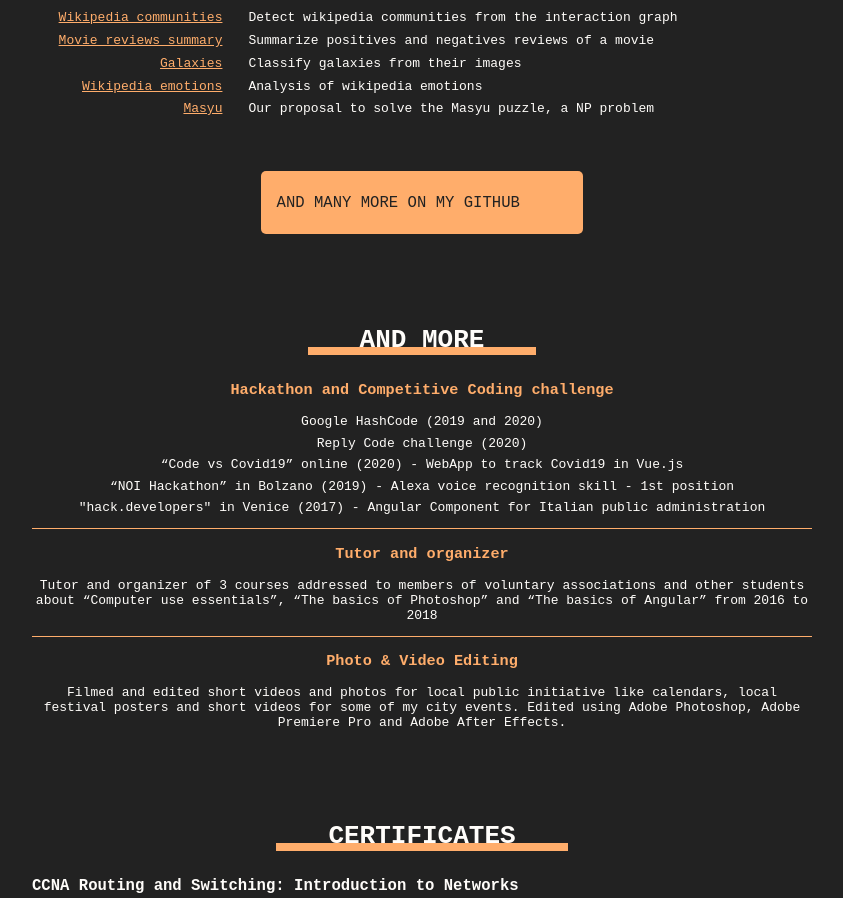
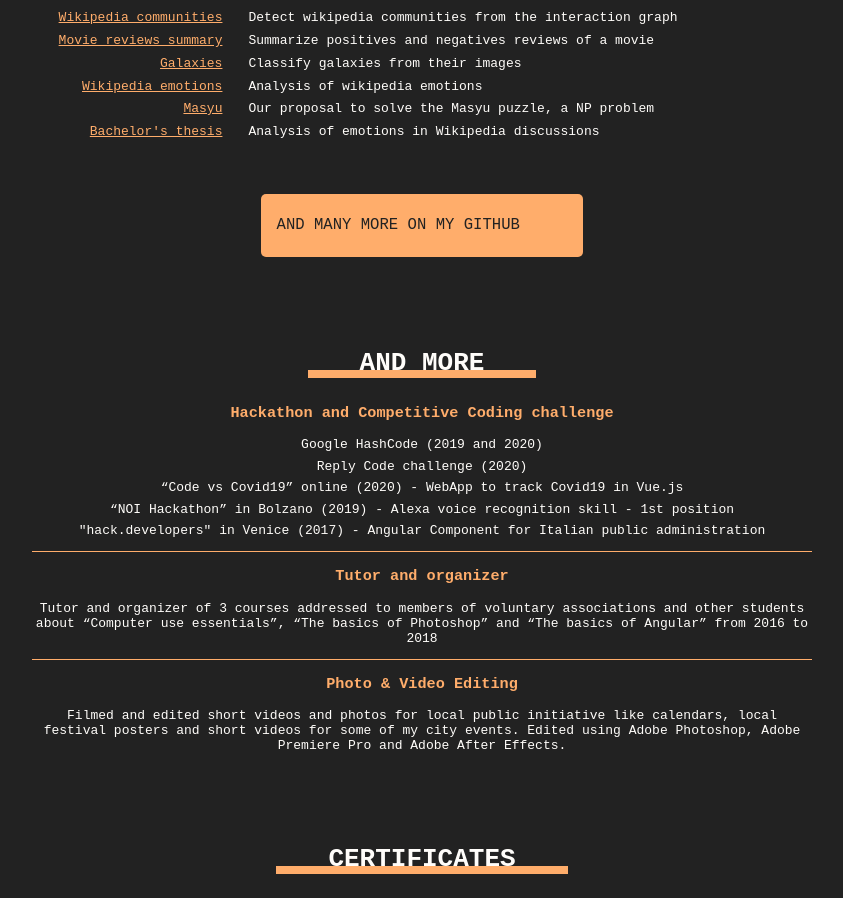
Before and after one commit to nicolatoscan/nicolatoscan, a Svelte app: page / in a window 1280 px wide. Shown: the part 3800-4698 px from the top of the page, without its empty margins (218-1061 px from the left). Built offline with nearby package versions, Linux system fonts and the light colour scheme; some icons are missing.

Commit message:
new project

```diff
--- a/src/components/Projects.svelte
+++ b/src/components/Projects.svelte
@@ -56,6 +56,7 @@
             { name: "Galaxies",              link: "https://github.com/nicolatoscan/ml-galaxies",           description: "Classify galaxies from their images" },
             { name: "Wikipedia emotions",    link: "https://github.com/nicolatoscan/wiki-emo-dp",           description: "Analysis of wikipedia emotions" },
             { name: "Masyu",                 link: "https://github.com/nicolatoscan/SWRace-JeffWho",        description: "Our proposal to solve the Masyu puzzle, a NP problem" },
+            { name: "Bachelor's thesis",      link: "https://github.com/nicolatoscan/thesis",                description: "Analysis of emotions in Wikipedia discussions" },
         ] },
     ]
 
```
Also changed, not shown: 1 other file (tests, documents, lock files or other folders).
